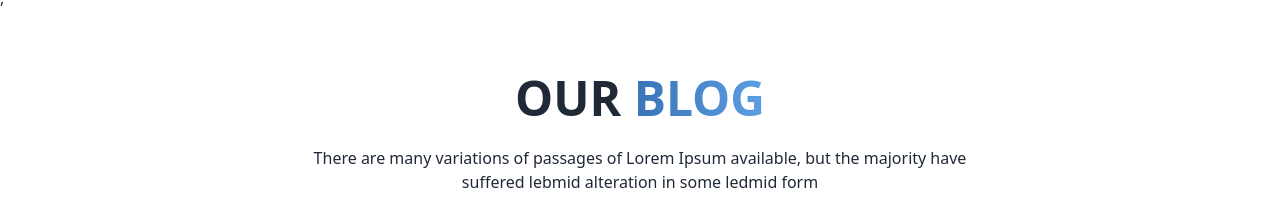
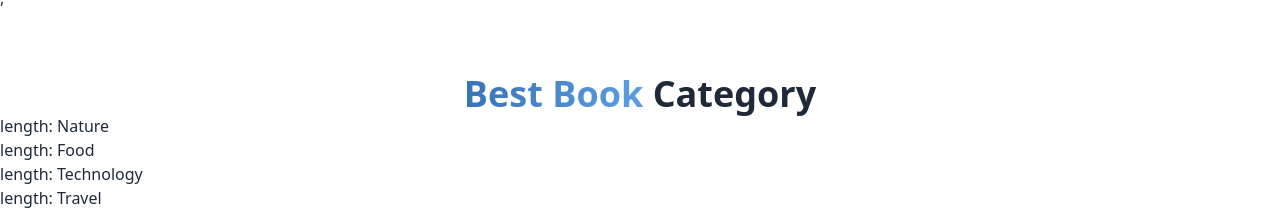
Before and after one commit to Ifteharr001/library-management-system, a React (Vite) app: page / in a window 1280 px wide. Shown: the part 730-952 px from the top of the page. Built offline with nearby package versions, Linux system fonts and the light colour scheme.

Commit message:
added category card

```diff
--- /dev/null
+++ b/public/data.json
@@ -0,0 +1,22 @@
+[
+  {
+    "_id": "1",
+    "category": "Nature",
+    "img": "nature.jpg"
+  },
+  {
+    "_id": "2",
+    "category": "Food",
+    "img": "food.jpg"
+  },
+  {
+    "_id": "3",
+    "category": "Technology",
+    "img": "technology.jpg"
+  },
+  {
+    "_id": "4",
+    "category": "Travel",
+    "img": "travel.jpg"
+  }
+]
--- /dev/null
+++ b/src/Components/HomeCompo/Category/Category.jsx
@@ -0,0 +1,32 @@
+import { useEffect, useState } from "react";
+import CategoryCard from "./CategoryCard";
+
+
+const Category = () => {
+    const [category, setCategory] = useState()
+    useEffect(() => {
+        fetch('data.json')
+        .then(res => res.json())
+        .then(data => setCategory(data))
+    }, [])
+    return (
+      <div className="mt-16">
+        <h2 className="text-center font-bold text-4xl">
+          <span className="bg-gradient-to-r from-[#3873b6]  to-[#5d9ee2] inline-block text-transparent bg-clip-text">
+            Best Book
+          </span>{" "}
+          Category
+        </h2>
+
+        <div>
+            {
+               category?.map(categorys => <CategoryCard key={categorys?._id}
+                categorys={categorys}
+               ></CategoryCard>)
+            }
+        </div>
+      </div>
+    );
+};
+
+export default Category;
--- /dev/null
+++ b/src/Components/HomeCompo/Category/CategoryCard.jsx
@@ -0,0 +1,10 @@
+
+const CategoryCard = ({categorys}) => {
+    return (
+        <div>
+            <h2>length: {categorys?.category}</h2>
+        </div>
+    );
+};
+
+export default CategoryCard;
--- a/src/Pages/Home/Home.jsx
+++ b/src/Pages/Home/Home.jsx
@@ -1,10 +1,12 @@
 import BlogSection from "../../Components/HomeCompo/BlogSection/BlogSection";
+import Category from "../../Components/HomeCompo/Category/Category";
 import Hero from "../../Components/HomeCompo/Hero/Hero";
 
 const Home = () => {
     return (
         <div>
             <Hero></Hero>,
+            <Category></Category>,
             <BlogSection></BlogSection>
         </div>
     );
```
Also changed, not shown: public/blogData.json (deleted, +0 -19 lines).
